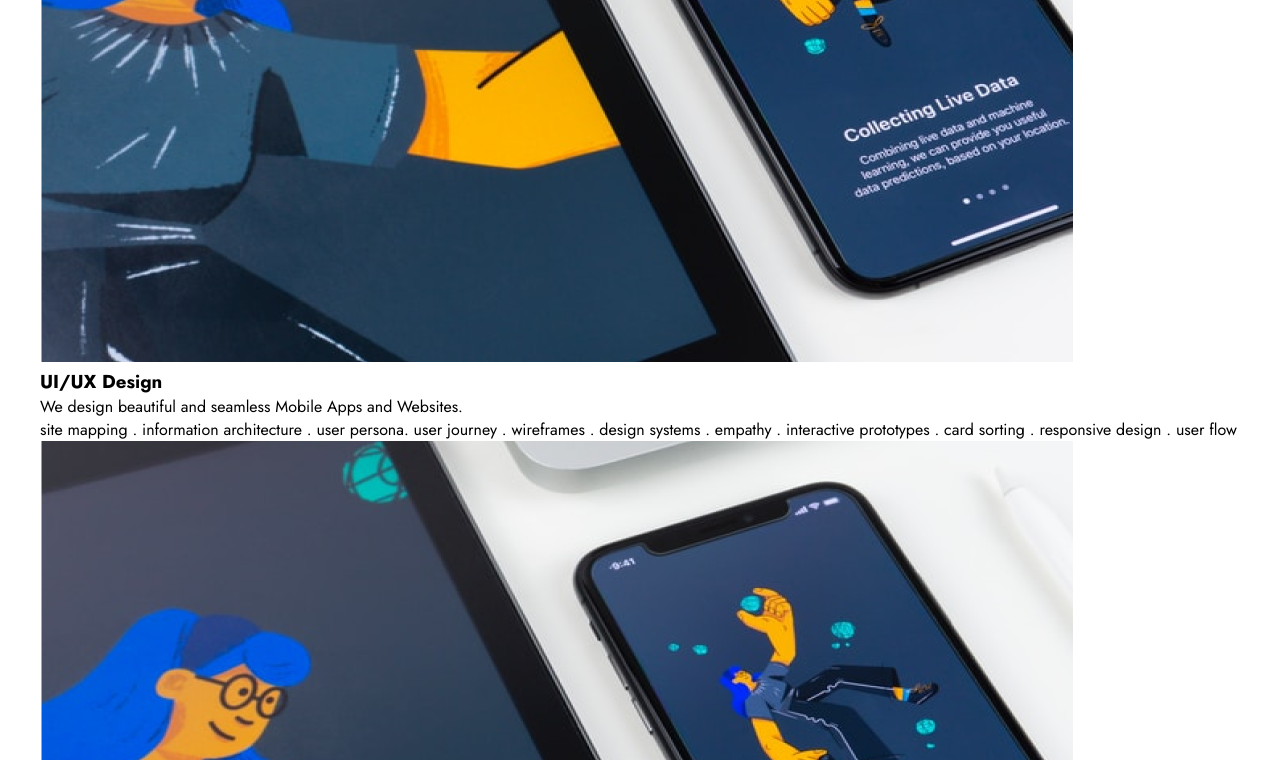
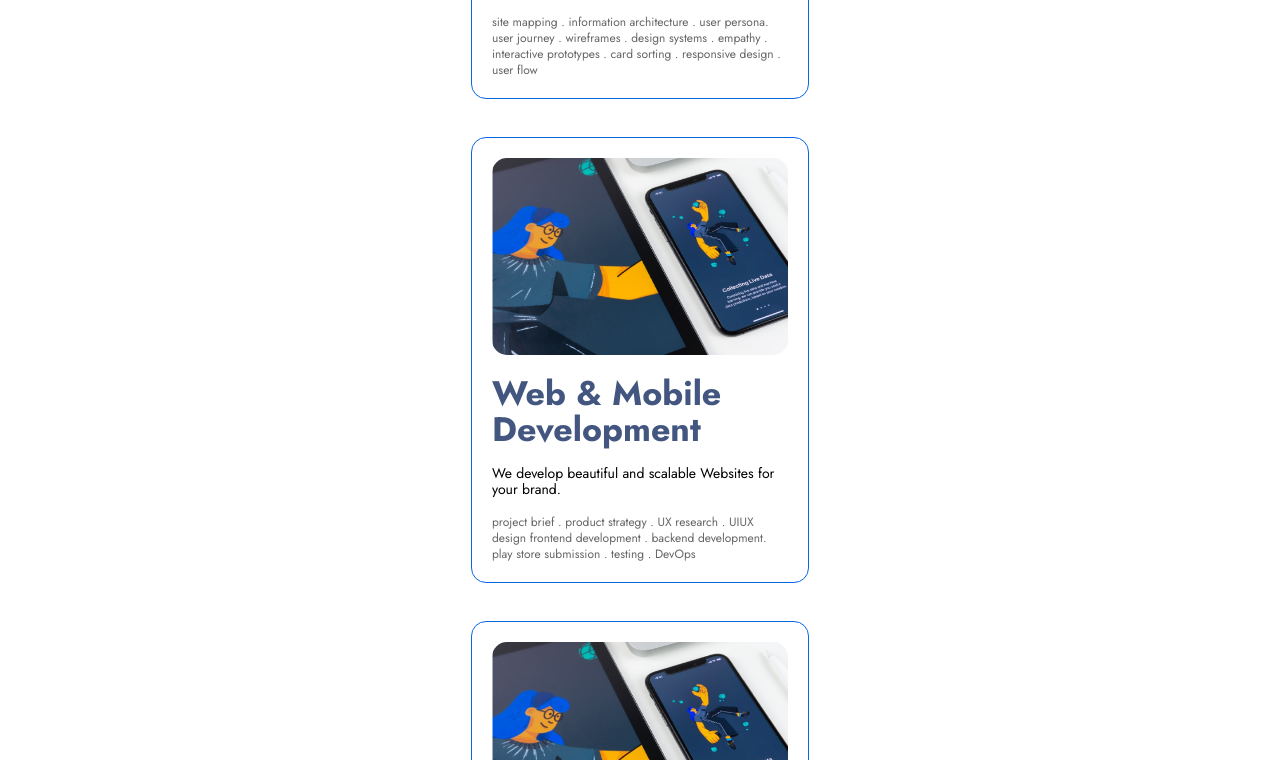
Before and after one commit to Simlex/Brick-Technologies, a plain HTML site: page services.html in a window 1280 px wide. Shown: the part 726-1486 px from the top of the page. Drawn offline with Linux system fonts and the light colour scheme.

Commit message:
Services page style updated

```diff
--- a/css/style.scss
+++ b/css/style.scss
@@ -16,6 +16,7 @@ $optimal : 16;
     --lightgrey : rgba(161, 174, 183, 1);
     --darkgreyishblue : #435680;
     --inputgrey : #C2D1D9;
+    --sub-info : #666666;
 }
 
 body {
@@ -611,3 +612,48 @@ hr {
 .services-paragraph {
     font-size: 14px;
 }
+
+.info-container {
+    width: 338px;
+    margin: 0 auto;
+    display: flex;
+    flex-direction: column;
+    gap: 38px;
+
+    .info-box {
+        padding: 20px;
+        border-radius: 15px;
+        border: 1px solid rgba(6, 104, 228, 1);
+
+        &__image {
+            width: 100%;
+            border-radius: 15px;
+            overflow: hidden;
+            margin: 0px auto;
+
+            img {
+                width: 100%;
+                max-height: 100%;
+                display: block;
+            }
+        }
+        h3 {
+            font-weight: 700;
+            font-size: 34px;
+            line-height: 36px;
+            margin: 21px 0 17px 0;
+            color: var(--darkgreyishblue);
+        }
+        .main-info {
+            font-weight: 400;
+            font-size: 14px;
+            line-height: 16px;
+            margin-bottom: 17px;
+        }
+        .sub-info {
+            font-size: 12px;
+            line-height: 16px;
+            color: var(--sub-info)
+        }
+    }
+}
```
Also changed, not shown: css/style.css, 1 other file.
